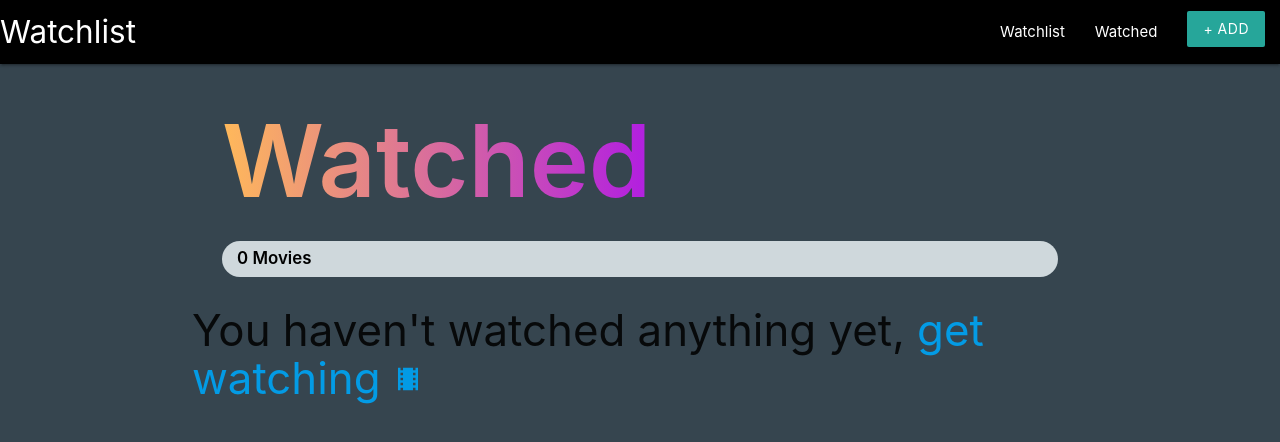
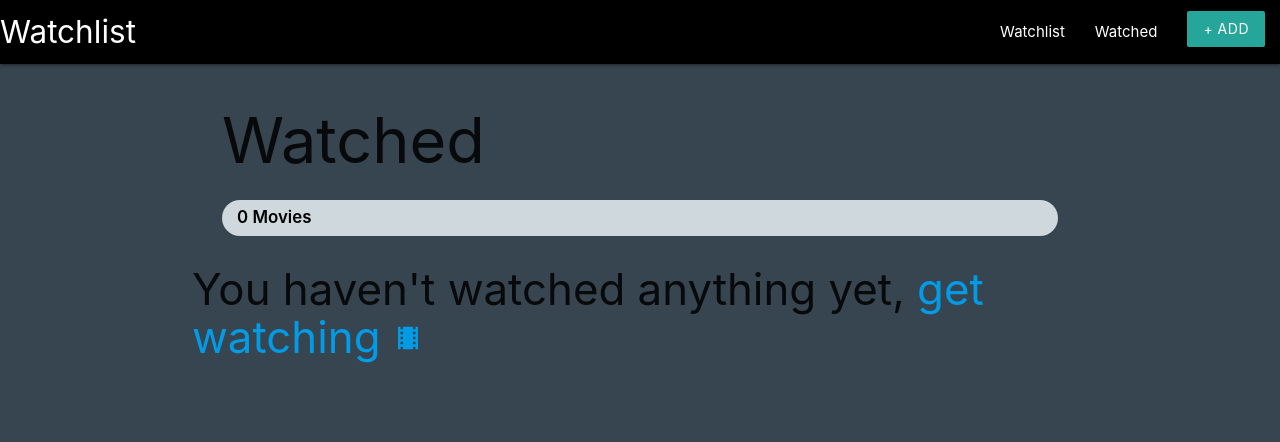
Before and after one commit to cd3vane/react-watchlist, a React (Create React App) app: page /watched in a window 1280 px wide. Shown: the top 442 px of the page. Built offline with nearby package versions, Linux system fonts and the light colour scheme.

Commit message:
Fix movie grid

```diff
--- a/src/components/Watched.tsx
+++ b/src/components/Watched.tsx
@@ -9,7 +9,7 @@ function Watched() {
     return (
         <div className="container">
             <div className="header">
-                <h1 className="text">Watched</h1>
+                <h1>Watched</h1>
 
                 <span className="count-pill">
                     {watched && <>{watched.length} {watched.length === 1 ? "Movie" : "Movies"}</>}
--- a/src/components/Watchlist.tsx
+++ b/src/components/Watchlist.tsx
@@ -9,7 +9,7 @@ function Watchlist() {
     return (
         <div className="container">
             <div className="header">
-                <h1 className="text">My Watchlist</h1>
+                <h1>My Watchlist</h1>
 
                 <span className="count-pill">
                     {watchlist && <>{watchlist.length} {watchlist.length === 1 ? "Movie" : "Movies"}</>}
--- a/src/components/movies/ResultCard.tsx
+++ b/src/components/movies/ResultCard.tsx
@@ -44,7 +44,7 @@ export const ResultCard = ({ movie } : ResultCardProps) => {
                                 disabled={watchlistDisabled}
                                 onClick={() => addWatchlist(movie)}
                             >
-                                Add to Watchlist
+                                Watchlist
                             </button>
 
                             <button
@@ -52,7 +52,7 @@ export const ResultCard = ({ movie } : ResultCardProps) => {
                                 disabled={watchedDisabled}
                                 onClick={() => addWatched(movie)}
                             >
-                                Add to Watched
+                                Watched
                             </button>
                         </div>
                     </div>
```
